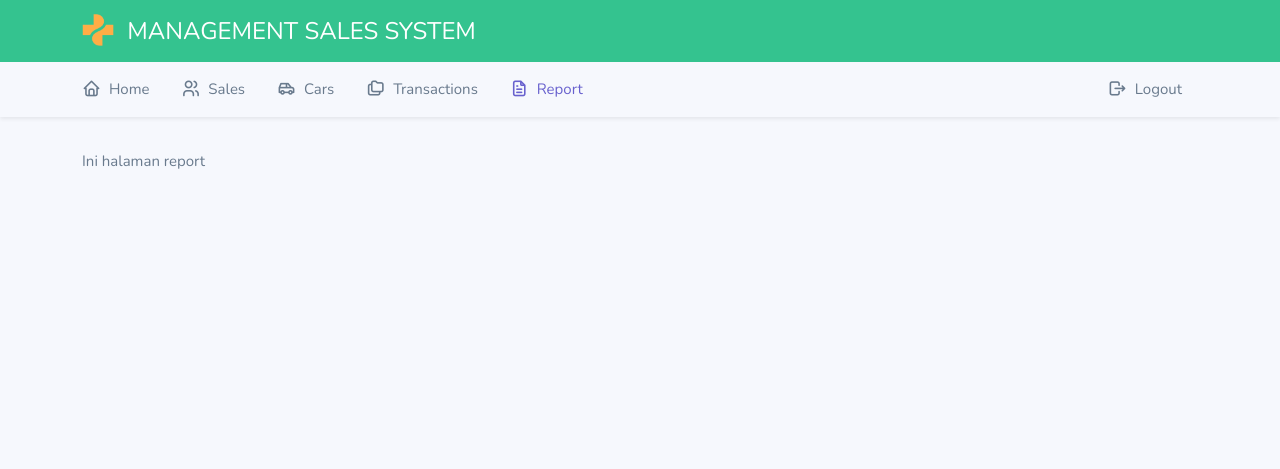
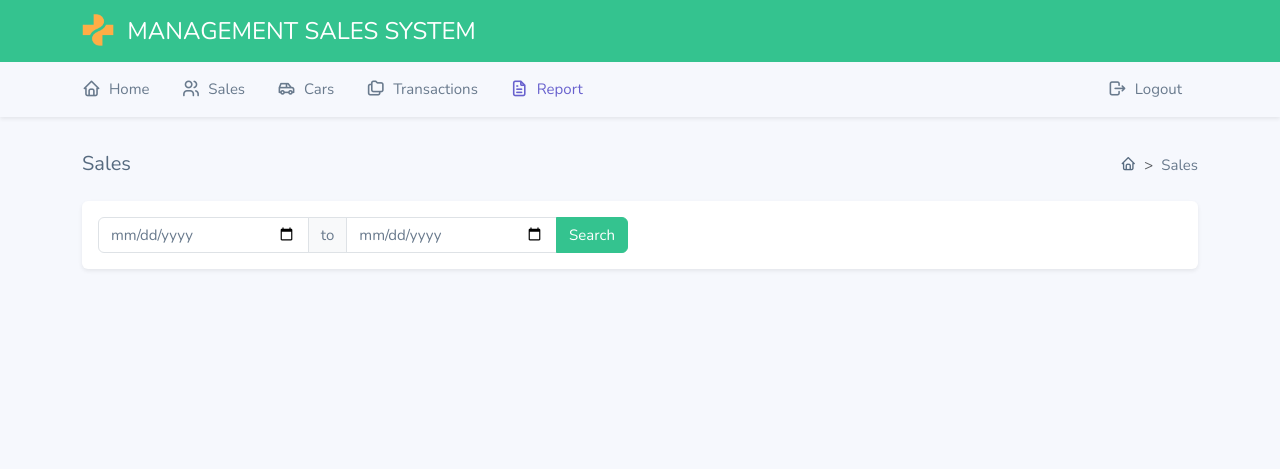
Before and after one commit to kumpultugas17/aplikasi-sales-cars, a PHP site: page /report.php in a window 1280 px wide. Shown: the top 469 px of the page. Run offline with PHP 8.4, Linux system fonts and the light colour scheme; some libraries are stand-ins or nearby versions.

Commit message:
materi 14-12-24

```diff
--- a/cars.php
+++ b/cars.php
@@ -1,5 +1,9 @@
 <?php
 session_start();
+if (!isset($_SESSION['login'])) {
+   header('location:login.php');
+   exit;
+}
 ?>
 
 <!DOCTYPE html class="h-100">
--- /dev/null
+++ b/logout.php
@@ -0,0 +1,4 @@
+<?php
+session_start();
+session_destroy();
+header('location:login.php');
--- a/report.php
+++ b/report.php
@@ -1,3 +1,8 @@
+<?php
+session_start();
+$conn = mysqli_connect('localhost', 'root', '', 'db_mik2_sales_car');
+?>
+
 <!DOCTYPE html class="h-100">
 <html lang="en">
 
@@ -96,7 +101,102 @@
    <main class="flex-shrink-0">
       <div class="container">
          <div class="page-content">
-            Ini halaman report
+            <div class="d-flex flex-column flex-lg-row mb-2">
+               <!-- Page Title -->
+               <div class="flex-grow-1">
+                  <h5 class="page-title">Sales</h5>
+               </div>
+               <div class="pt-lg-1">
+                  <nav style="--bs-breadcrumb-divider: '>';" aria-label="breadcrumb">
+                     <ol class="breadcrumb">
+                        <li class="breadcrumb-item">
+                           <a href="dashboard.php" class="text-breadcrumb text-decoration-none">
+                              <i class="ti ti-home fs-6"></i>
+                           </a>
+                        </li>
+                        <li class="breadcrumb-item" aria-current="page">
+                           Sales
+                        </li>
+                     </ol>
+                  </nav>
+               </div>
+            </div>
+
+            <!-- Pesan -->
+            <?php if (isset($_GET['msg']) and $_GET['msg'] == 'success') { ?>
+               <div class="alert alert-success d-flex align-items-center">
+                  <i class="ti ti-circle-check fs-5 me-2"></i> Sukses! Data baru berhasil ditambahkan.
+               </div>
+            <?php } ?>
+
+            <div class="bg-white rounded-2 shadow-sm mb-4 pt-3 px-3">
+               <div class="row">
+                  <div class="d-grid d-lg-block col-lg-5 col-xl-6">
+                     <form action="" method="GET">
+                        <div class="input-group mb-3">
+                           <input type="date" class="form-control" name="start_date">
+                           <span class="input-group-text">to</span>
+                           <input type="date" class="form-control" name="end_date">
+                           <button class="btn btn-success" type="submit">Search</button>
+                        </div>
+                     </form>
+                  </div>
+               </div>
+            </div>
+
+            <!-- Sembunyikan jika tidak dicari -->
+            <?php if (isset($_GET['start_date']) and isset($_GET['end_date']) and !empty($_GET['start_date']) and !empty($_GET['end_date'])) { ?>
+
+               <div class="bg-white rounded-2 shadow-sm pt-4 px-4 pb-3 mb-5">
+                  <!-- tabel tampil data -->
+                  <div class="table-responsive mb-3">
+                     <table class="table table-bordered table-striped table-hover" style="width:100%">
+                        <thead>
+                           <th class="text-center">No.</th>
+                           <th class="text-center">Sales Name</th>
+                           <th class="text-center">Car Name</th>
+                           <th class="text-center">Price</th>
+                        </thead>
+                        <tbody>
+                           <?php
+                           // Ambil nilai pencarian
+                           $search_start = isset($_GET['start_date']) ? trim($_GET['start_date']) : '';
+                           $search_end = isset($_GET['end_date']) ? trim($_GET['end_date']) : '';
+                           // Bersihkan input untuk menghindari SQL injection
+                           $search_clean_start = htmlspecialchars($search_start, ENT_QUOTES, 'UTF-8');
+                           $search_clean_end = htmlspecialchars($search_end, ENT_QUOTES, 'UTF-8');
+                           // Tambahkan kondisi pencarian jika ada
+                           $search_condition = $search_start && $search_end ? "WHERE sale_date BETWEEN '$search_clean_start' AND '$search_clean_end'" : "";
+                           $query = "SELECT transactions.*, sales.name, cars.merk, cars.model, cars.tahun, cars.harga FROM transactions INNER JOIN sales ON transactions.sales_id = sales.id INNER JOIN cars ON transactions.car_id = cars.id $search_condition";
+                           $result = $conn->query($query);
+                           if ($result->num_rows > 0) {
+                              $no = 1;
+                              foreach ($result as $data) {
+                           ?>
+                                 <tr>
+                                    <td width="30" class="text-center"><?= $no++ ?></td>
+                                    <td width="200"><?= $data['name'] ?></td>
+                                    <td width="200"><?= $data['merk'] . ' ' . $data['model'] . ' ' . $data['tahun'] ?></td>
+                                    <td width="200"><?= $data['harga'] ?></td>
+                                 </tr>
+
+                              <?php } ?>
+                           <?php } else { ?>
+                              <tr>
+                                 <td colspan="5">
+                                    <div class="d-flex justify-content-center align-items-center">
+                                       <i class="ti ti-info-circle fs-5 me-2"></i>
+                                       <div>No data available.</div>
+                                    </div>
+                                 </td>
+                              </tr>
+                           <?php } ?>
+                        </tbody>
+                     </table>
+                  </div>
+               </div>
+
+            <?php } ?>
          </div>
       </div>
    </main>
--- a/sales.php
+++ b/sales.php
@@ -1,5 +1,9 @@
 <?php
 session_start();
+if (!isset($_SESSION['login'])) {
+   header('location:login.php');
+   exit;
+}
 ?>
 
 <!DOCTYPE html class="h-100">
--- a/transactions.php
+++ b/transactions.php
@@ -201,11 +201,10 @@ $conn = mysqli_connect('localhost', 'root', '', 'db_mik2_sales_car');
                         <th>Nama Sales</th>
                         <th>Phone Number</th>
                         <th>Merk</th>
-                        <th>Year</th>
                         <th>Price</th>
                      </tr>
                      <?php
-                     $transaksi = $conn->query("SELECT transactions.*, sales.name, sales.phone, cars.merk, cars.tahun, cars.harga FROM transactions INNER JOIN sales ON transactions.sales_id = sales.id INNER JOIN cars ON transactions.car_id = cars.id");
+                     $transaksi = $conn->query("SELECT transactions.*, sales.name, sales.phone, cars.merk, cars.model, cars.tahun, cars.harga FROM transactions INNER JOIN sales ON transactions.sales_id = sales.id INNER JOIN cars ON transactions.car_id = cars.id");
                      $no = 1;
                      foreach ($transaksi as $data) :
                      ?>
@@ -214,8 +213,7 @@ $conn = mysqli_connect('localhost', 'root', '', 'db_mik2_sales_car');
                            <td><?= $data['sale_date'] ?></td>
                            <td><?= $data['name'] ?></td>
                            <td><?= $data['phone'] ?></td>
-                           <td><?= $data['merk'] ?></td>
-                           <td><?= $data['tahun'] ?></td>
+                           <td><?= $data['merk'] . ' ' . $data['model'] . ' ' . $data['tahun'] ?></td>
                            <td><?= $data['harga'] ?></td>
                         </tr>
                      <?php endforeach ?>
```
Also changed, not shown: car-create.php (+8 -0 lines), dashboard.php (+23 -26 lines), login.php (added, +113 -0 lines), assets/images/background-login.jpg (added).
